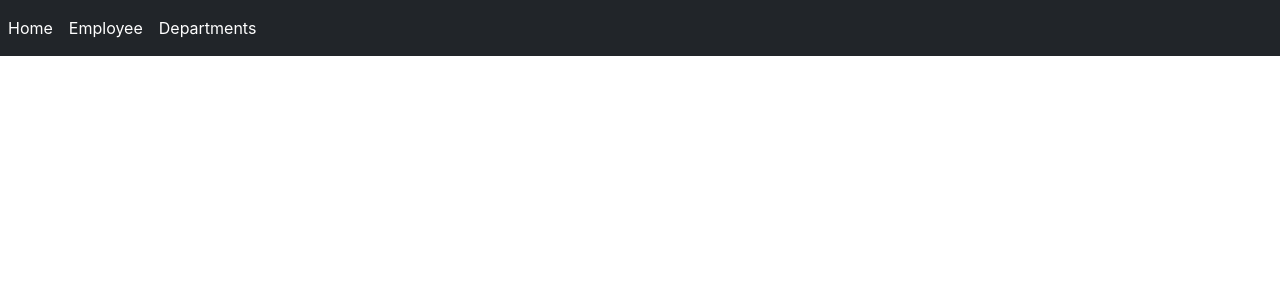
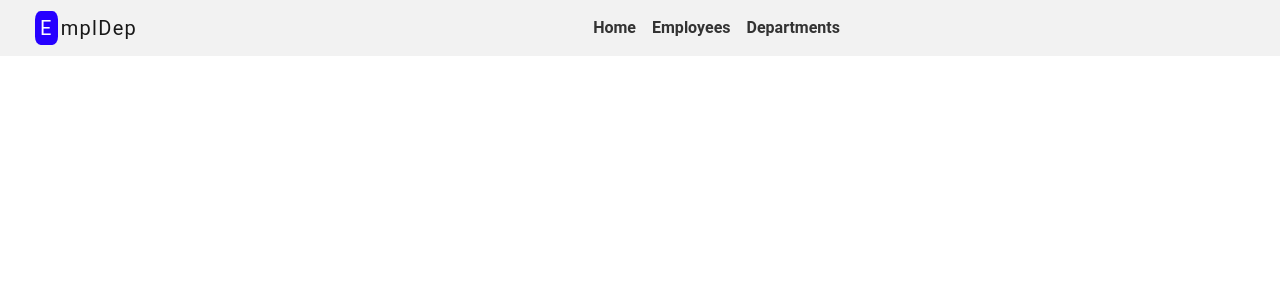
Before and after one commit to MiBBy-4/employee_frontend, a React (Create React App) app: page / in a window 1280 px wide. Shown: the top 300 px of the page. Built offline with nearby package versions, Linux system fonts and the light colour scheme.

Commit message:
refactor: design a navigation

```diff
--- /dev/null
+++ b/src/assets/css/App.css
@@ -0,0 +1,41 @@
+html ,body {
+    height: 100%;
+}
+
+body {
+    background-color: #fff;
+    font-family: 'Roboto', sans-serif;
+}
+
+.app-navbar {
+    background-color: #f2f2f2 !important;
+    text-align: center !important;
+    border: none !important;
+    padding-left: 2.5%;
+}
+
+.app-navbar-item {
+    color: #333 !important;
+    font-weight: 600;
+}
+
+.app-navbar-brand {
+    letter-spacing: 1.3px;
+}
+
+.app-navbar-brand::first-letter {
+    background-color: rgb(38, 0, 255);
+    padding: 5px;
+    margin: 3px;
+    border-radius: 25%;
+    color: #fff;
+}
+
+.app-navbar-items {
+    display: flex !important;
+    justify-content: center;
+}
+
+.app-navbar-item:hover {
+    color: rgb(90, 90, 90) !important;
+}
--- a/src/components/templates/Navigation.jsx
+++ b/src/components/templates/Navigation.jsx
@@ -2,17 +2,17 @@ import { Navbar, Nav } from 'react-bootstrap';
 
 export default function Navigation() {
   return (
-    <Navbar bg="dark" expand="lg">
-      <Navbar.Toggle aria-controls="basic-navbar-nav" />
-      <Navbar.Collapse id="basic-navbar-nav">
+    <Navbar bg="dark" expand="lg" className="app-navbar">
+      <Navbar.Brand className="app-navbar-brand">EmplDep</Navbar.Brand>
+      <Navbar.Collapse id="basic-navbar-nav" className="app-navbar-items">
         <Nav>
-          <Nav.Link className="d-inline p-2 bg-dark text-white" href="/">
+          <Nav.Link className="d-inline p-2 text-white app-navbar-item" href="/">
             Home
           </Nav.Link>
-          <Nav.Link className="d-inline p-2 bg-dark text-white" href="/employee">
-            Employee
+          <Nav.Link className="d-inline p-2 text-white app-navbar-item" href="/employee">
+            Employees
           </Nav.Link>
-          <Nav.Link className="d-inline p-2 bg-dark text-white" href="/departments">
+          <Nav.Link className="d-inline p-2 text-white app-navbar-item" href="/departments">
             Departments
           </Nav.Link>
         </Nav>
--- a/src/index.js
+++ b/src/index.js
@@ -2,6 +2,7 @@ import React from 'react';
 import ReactDOM from 'react-dom/client';
 import { BrowserRouter } from 'react-router-dom';
 import './index.css';
+import './assets/css/App.css';
 import App from './App';
 import reportWebVitals from './reportWebVitals';
 
```
